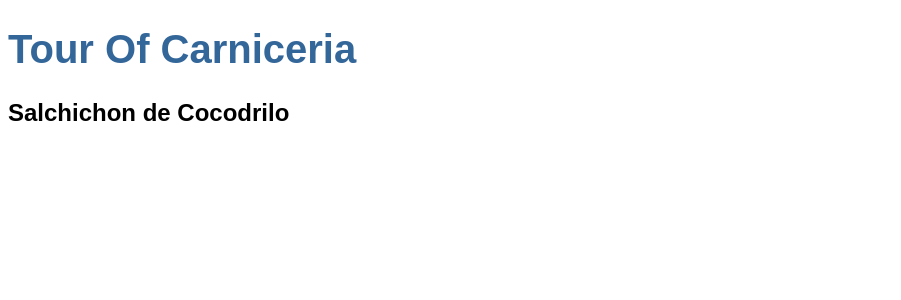
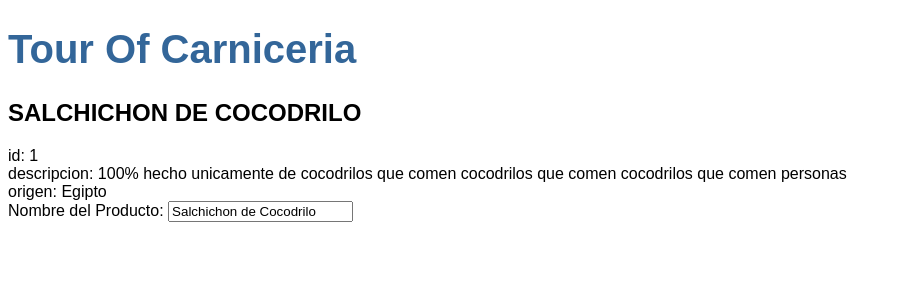
Before and after one commit to Luqheltod/Tour-Of-Carniceria, an Angular app: page / in a window 1280 px wide. Shown: the top 300 px of the page, without its empty margins (0-901 px from the left). Built offline with nearby package versions, Linux system fonts and the light colour scheme.

Commit message:
Forms Module y enlace con una variable"

```diff
--- a/src/app/app.module.ts
+++ b/src/app/app.module.ts
@@ -1,4 +1,5 @@
 import { NgModule } from '@angular/core';
+import { FormsModule } from '@angular/forms';
 import { BrowserModule } from '@angular/platform-browser';
 
 import { AppRoutingModule } from './app-routing.module';
@@ -14,7 +15,8 @@ import { ProductosComponent } from './productos/productos.component';
   ],
   imports: [
     BrowserModule,
-    AppRoutingModule
+    AppRoutingModule,
+    FormsModule
   ],
   providers: [],
   bootstrap: [AppComponent]
--- a/src/app/productos/productos.component.html
+++ b/src/app/productos/productos.component.html
@@ -1 +1,8 @@
-<h2>{{producto.nombre}}</h2>
+<h2>{{producto.nombre | uppercase}}</h2>
+<div><span>id: </span>{{producto.id}}</div>
+<div><span>descripcion: </span>{{producto.descripcion}}</div>
+<div><span>origen: </span>{{producto.origen}}</div>
+<div>
+    <label for="name">Nombre del Producto: </label>
+    <input id="name" [(ngModel)]="producto.nombre" placeholder="name">
+  </div>
```
